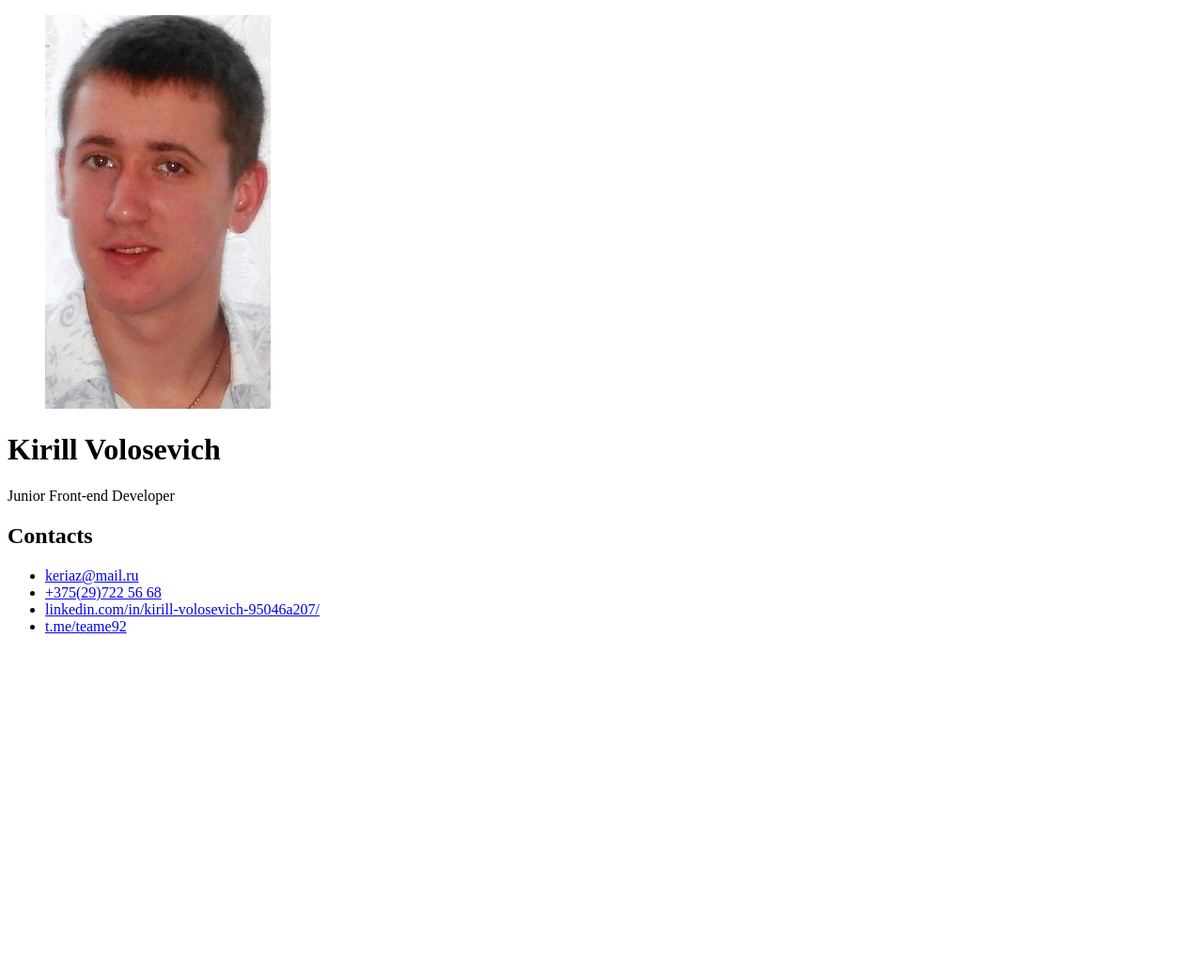
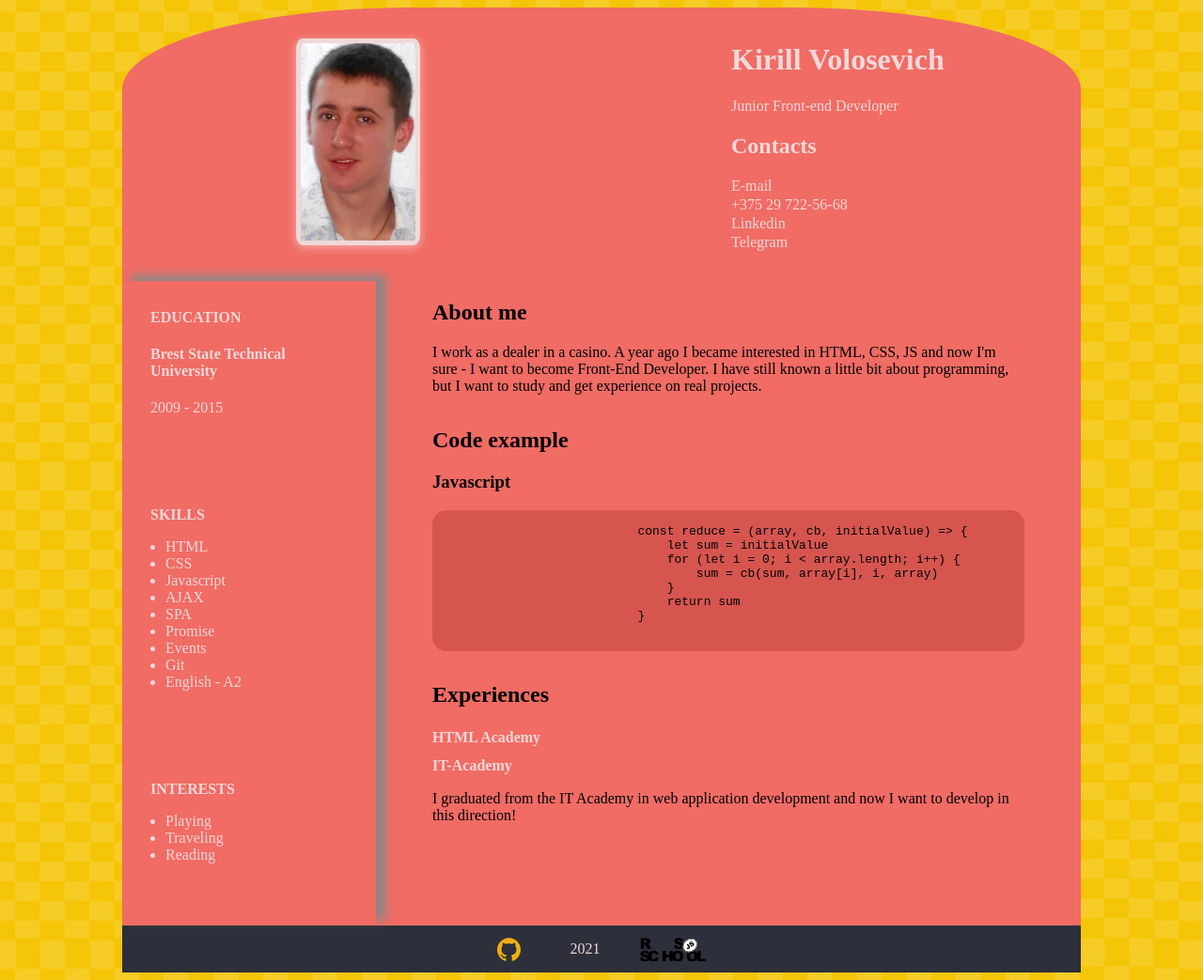
Before and after one commit to teame92/rsschool-cv, a plain HTML site: page index.html in a window 1280 px wide. Shown: the whole page at 94% size. Before the commit the page ends 800 px from the top, so only its background shows below. Drawn offline with Linux system fonts and the light colour scheme.

Commit message:
feat: add style and info

```diff
--- a/index.html
+++ b/index.html
@@ -5,6 +5,7 @@
     <meta charset="UTF-8">
     <meta http-equiv="X-UA-Compatible" content="IE=edge">
     <meta name="viewport" content="width=device-width, initial-scale=1.0">
+    <link rel="stylesheet" href="./style.css">
     <title>Volosevich Kirill CV</title>
 </head>
 
@@ -18,13 +19,86 @@
             <p class="header__subtitle">Junior Front-end Developer</p>
             <h2 class="header__contacts">Contacts</h2>
             <ul class="header__contacts-list">
-                <li class="header__email"> <a href="mailto:keriaz@mail.ru">keriaz@mail.ru</a></li>
-                <li class="header__phone"> <a href="tel:+375297225668">+375(29)722 56 68</a></li>
-                <li class="header__linkedin"> <a href="https://www.linkedin.com/in/kirill-volosevich-95046a207/">linkedin.com/in/kirill-volosevich-95046a207/</a></li>
-                <li class="header__telega"> <a href="https://t.me/teame92">t.me/teame92</a></li>
+                <li class="header__email"> <a href="mailto:keriaz@mail.ru">E-mail</a></li>
+                <li class="header__phone"> <a href="tel:+375297225668">+375 29 722-56-68</a></li>
+                <li class="header__linkedin"> <a href="https://www.linkedin.com/in/kirill-volosevich-95046a207/">Linkedin</a></li>
+                <li class="header__telega"> <a href="https://t.me/teame92">Telegram</a></li>
             </ul>
         </div>
     </header>
+    <main class="main">
+        <div class="wrapper">
+            <aside class="main__aside">
+                <div class="main__aside-education main__aside-container">
+                    <h2 class="main__aside-title">Education</h2>
+                    <h4 class="degree">Brest State Technical University</h4>
+                    <p class="time">2009 - 2015</p>
+                </div>
+                <div class="main__aside-skills main__aside-container">
+                    <h2 class="main__aside-title">Skills</h2>
+                    <ul class="main__aside-list">
+                        <li>HTML</li>
+                        <li>CSS</li>
+                        <li>Javascript</li>
+                        <li>AJAX</li>
+                        <li>SPA</li>
+                        <li>Promise</li>
+                        <li>Events</li>
+                        <li>Git</li>
+                        <li>English - A2</li>
+                    </ul>
+                </div>
+                <div class="main__aside-interests main__aside-container">
+                    <h2 class="main__aside-title">Interests</h2>
+                    <ul class="main__aside-list">
+                        <li>Playing</li>
+                        <li>Traveling</li>
+                        <li>Reading</li>
+                    </ul>
+                </div>
+            </aside>
+            <section class="section">
+                <div class="section__summary">
+                    <h2 class="section__title">About me</h2>
+                    <p class="section__text">I work as a dealer in a casino. A year ago I became interested in HTML, CSS, JS and now I'm sure - I want to become Front-End Developer. I have still known a little bit about programming, but I want to study and get experience on real
+                        projects.
+                    </p>
+                </div>
+                <div class="section__code">
+                    <h2 class="section__title">Code example</h2>
+                    <h3 class="section__subtitle">Javascript</h3>
+                    <pre class="code-example">
+                        <code>
+                            const reduce = (array, cb, initialValue) => {
+                                let sum = initialValue
+                                for (let i = 0; i < array.length; i++) {
+                                    sum = cb(sum, array[i], i, array)
+                                }
+                                return sum
+                            }
+                        </code>
+                    </pre>
+                </div>
+                <div class="section__experiences">
+                    <h2 class="section__title">Experiences</h2>
+                    <h3 class="job-title"><a href="https://htmlacademy.ru">HTML Academy</a></h3>
+                    <h3 class="job-title"><a href="https://www.it-academy.by">IT-Academy</a></h3>
+                    <div class="section__experiences-details">
+                        <p>I graduated from the IT Academy in web application development and now I want to develop in this direction!</p>
+                    </div>
+                </div>
+            </section>
+        </div>
+    </main>
+    <footer class="footer">
+        <div class="wrapper wrapper__footer">
+            <div class="footer__inner">
+                <a class="git" href="https://github.com/teame92"></a>
+                <p>2021</p>
+                <a class="rss" href="https://rs.school/js/"></a>
+            </div>
+        </div>
+    </footer>
 </body>
 
 </html>
--- a/style.css
+++ b/style.css
@@ -0,0 +1,142 @@
+.body {
+    background-image: url(./img/chess.png);
+}
+
+.header {
+    display: flex;
+    width: 100%;
+    max-width: 1020px;
+    margin: 0 auto;
+    background-color: #f06c64;
+    justify-content: space-around;
+    align-items: center;
+    padding: 1rem 0;
+    border-top-left-radius: 30%;
+    border-top-right-radius: 30%;
+}
+
+.header__info {
+    color: #F0D8D9;
+}
+
+.header__ava {
+    width: 122px;
+    height: 210px;
+    box-shadow: 0px 2px 10px 1px rgb(255 255 255 / 40%);
+    border-radius: 5%;
+    border: 5px solid #F0D8D9;
+}
+
+.header__contacts-list {
+    list-style: none;
+    padding: 0;
+}
+
+.header__contacts-list a {
+    text-decoration: none;
+    color: #F0D8D9;
+}
+
+.header__contacts-list li {
+    margin-bottom: 2px;
+}
+
+.main {
+    width: 100%;
+}
+
+.wrapper {
+    display: flex;
+    width: 100%;
+    max-width: 1020px;
+    margin: 0 auto;
+    background-color: #f06c64;
+}
+
+.main__aside {
+    display: flex;
+    flex-direction: column;
+    width: 30%;
+    color: #F0D8D9;
+    box-shadow: 10px -6px 10px 0px #888;
+}
+
+.main__aside-container {
+    padding: 30px;
+    margin-bottom: 20px;
+}
+
+.main__aside-title {
+    text-transform: uppercase;
+    font-size: 1rem;
+    font-weight: 700;
+    margin-top: 0;
+}
+
+.main__aside-list {
+    padding-left: 1rem;
+}
+
+.section {
+    display: flex;
+    width: 70%;
+    flex-direction: column;
+    padding: 0 60px;
+}
+
+.section__experiences a {
+    text-decoration: none;
+    color: #F0D8D9;
+    font-size: 1rem;
+}
+
+a:hover {
+    text-decoration: underline;
+}
+
+.code-example {
+    background-color: #D6564F;
+    border-radius: 15px;
+}
+
+.job-title {
+    margin: 0.5rem 0;
+}
+
+.footer {
+    width: 100%;
+}
+
+.wrapper__footer {
+    background-color: #2d303a;
+}
+
+.footer__inner {
+    display: flex;
+    width: 30%;
+    margin: 0 auto;
+    justify-content: space-evenly;
+    align-items: center;
+}
+
+.git {
+    background-image: url(./img/github.svg);
+    background-size: cover;
+    width: 25px;
+    height: 25px;
+    margin-right: 10px;
+}
+
+.rss {
+    background-image: url(./img/rs-logo.svg);
+    background-position: center left;
+    background-repeat: no-repeat;
+    background-size: cover;
+    display: block;
+    width: 70px;
+    height: 25px;
+}
+
+.footer__inner p {
+    color: #F0D8D9;
+}
```
Also changed, not shown: img/github.svg (added), img/rs-logo.svg (added).
